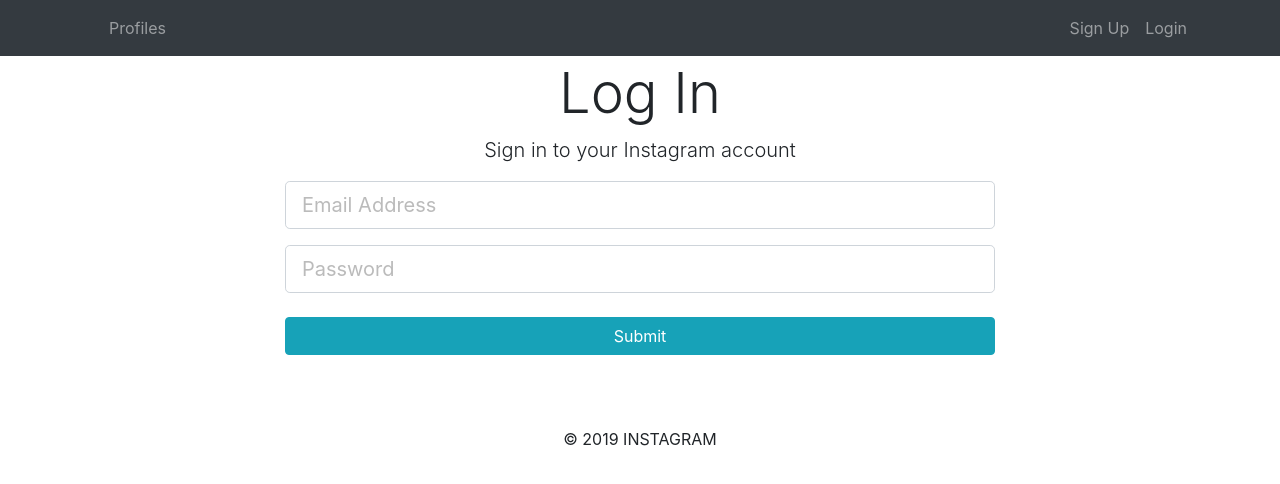
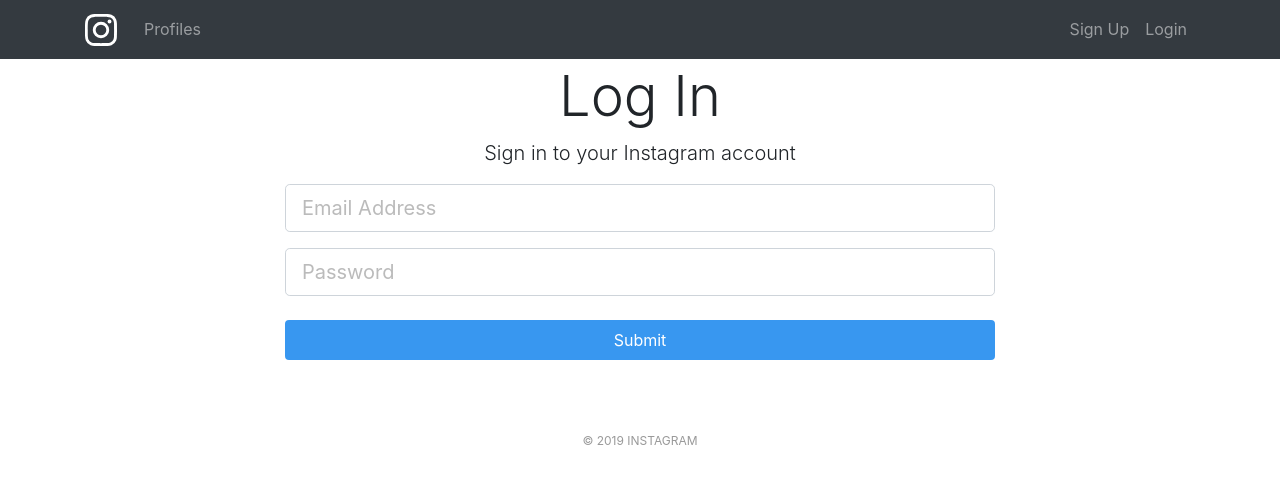
Before and after one commit to MoGood/instagram-app, a React (Create React App) app in the folder client/: page /login in a window 1280 px wide. Shown: the top 484 px of the page. Built offline with nearby package versions, Linux system fonts and the light colour scheme.

Commit message:
Style changes

```diff
--- a/client/src/App.css
+++ b/client/src/App.css
@@ -1,28 +1,97 @@
+html, body {
+  height: 100%;
+  margin: 0;
+}
+
 img {
   width: 100%;
 }
 
-.landing {
-  position: relative;
-  background: url('./img/simple.jpg') no-repeat;
-  background-size: cover;
-  background-position: center;
-  height: 100vh;
-  margin-top: -24px;
-  margin-bottom: -50px;
+.fas {
+  font-size: 24px;
+  color: #ffffff;
 }
 
-.landing-inner {
-  padding-top: 80px;
+main {
+  min-height: calc(100vh - 160px);
 }
 
-.dark-overlay {
-  background-color: rgba(0, 0, 0, 0.7);
-  position: absolute;
-  top: 0;
-  left: 0;
-  width: 100%;
-  height: 100%;
+.logo {
+  background: url('./img/ig-logo.svg') no-repeat;
+  display: inline-block;
+  height: 32px;
+  margin-right: 50px;
+  vertical-align: middle;
+  width: 32px;
+}
+
+.navbar-brand {
+  width: 35px;
+}
+
+.landing {
+  background-color: #fafafa;
+}
+
+.landing .lead {
+  font-size: .9rem;
+}
+
+.landing h1 {
+  background: url('./img/logo.png') no-repeat;
+  background-position: center;
+  width: 186px;
+  height: 61px;
+  margin-left: auto;
+  margin-right: auto;
+  margin-top: 10px;
+}
+
+.app-image {
+  background: url('./img/landing-image.png') no-repeat;
+  background-position: right;
+  width: 430px;
+  height: 605px;
+}
+
+.sign-in {
+  border: 1px solid #e6e6e6;
+  background-color: #ffffff;
+  padding: 20px;
+}
+
+.login .sign-in, .register .sign-in {
+  margin: 20px auto;
+  padding-top: 32px;
+  max-width: 360px;
+  min-width: 300px;
+}
+
+.btn-info {
+  background-color: #3897f0;
+  border-color: #3897f0;
+  border-width: 2px;
+}
+
+.btn-info:hover, .btn-info:not(:disabled):not(.disabled):active {
+  background-color: #1e71be;
+  border-color: #1e71be;
+}
+
+.text-info {
+  color: #3897f0 !important;
+}
+
+.bg-info {
+  background-color: #3897f0 !important;
+}
+
+.btn-light {
+  border-color: #cccccc;
+}
+
+.profile .card {
+  border: 0px;
 }
 
 .card-form {
@@ -37,3 +106,46 @@
 .form-control::placeholder {
   color: #bbb !important;
 }
+
+footer {
+  font-size: 12px;
+  color: #999999;
+  height: 60px;
+}
+
+
+
+@media (min-width: 768px) and (max-width: 991px) {
+  .landing .col-md-4 {
+    -ms-flex: 0 0 50%;
+    flex: 0 0 50%;
+    max-width: 50%;
+  }
+  .app-image {
+    background-position: top;
+    background-size: 360px 507px;
+  }
+}
+
+@media (max-width: 575px) {
+  .menu-text {
+    display: inline-block;
+    margin-left: 20px;
+  }
+  .nav-item:nth-child(2) .menu-text {
+    margin-left: 13px;
+  }
+  .nav-link i {
+    width: 27px;
+    margin-right: 0;
+  }
+}
+
+@media (max-width: 767px) {
+  .comment-handle {
+    text-align: left !important;
+  }
+  .post-item {
+    padding-top: 0;
+  }
+}
```
